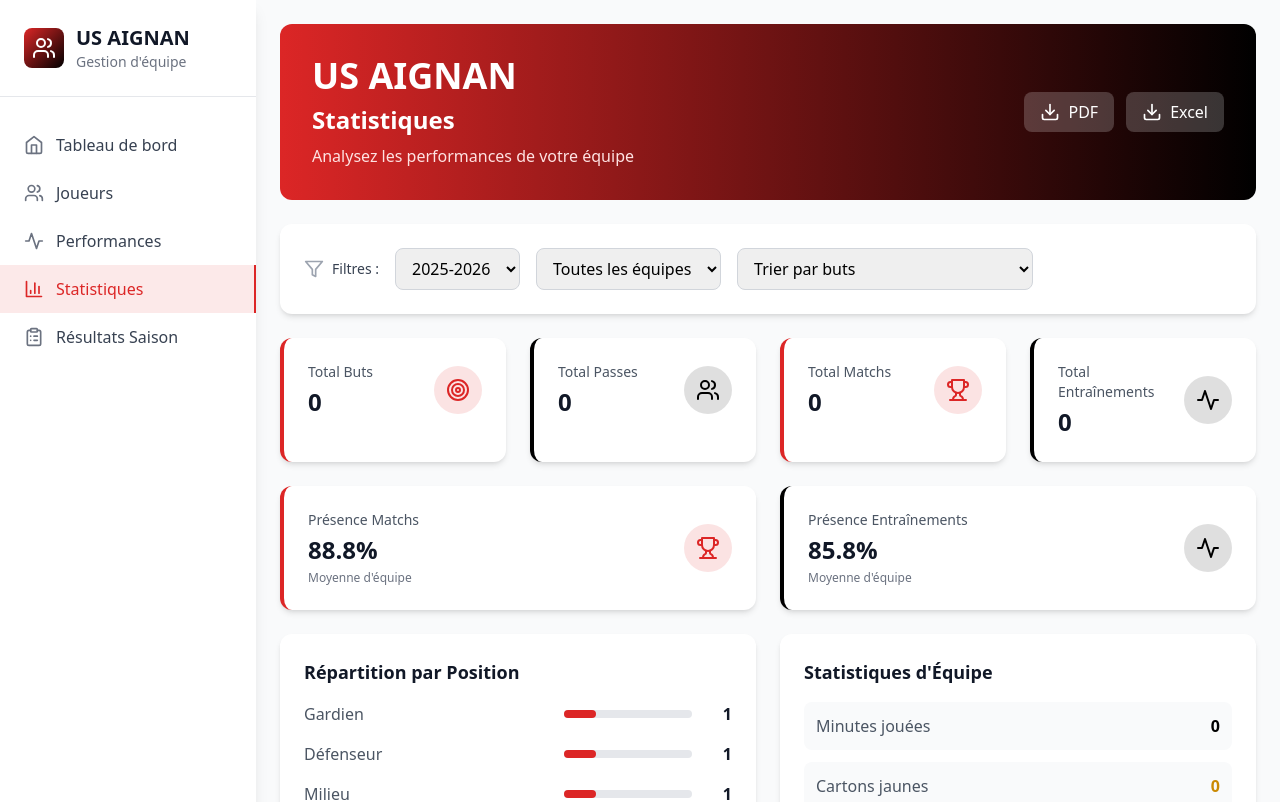
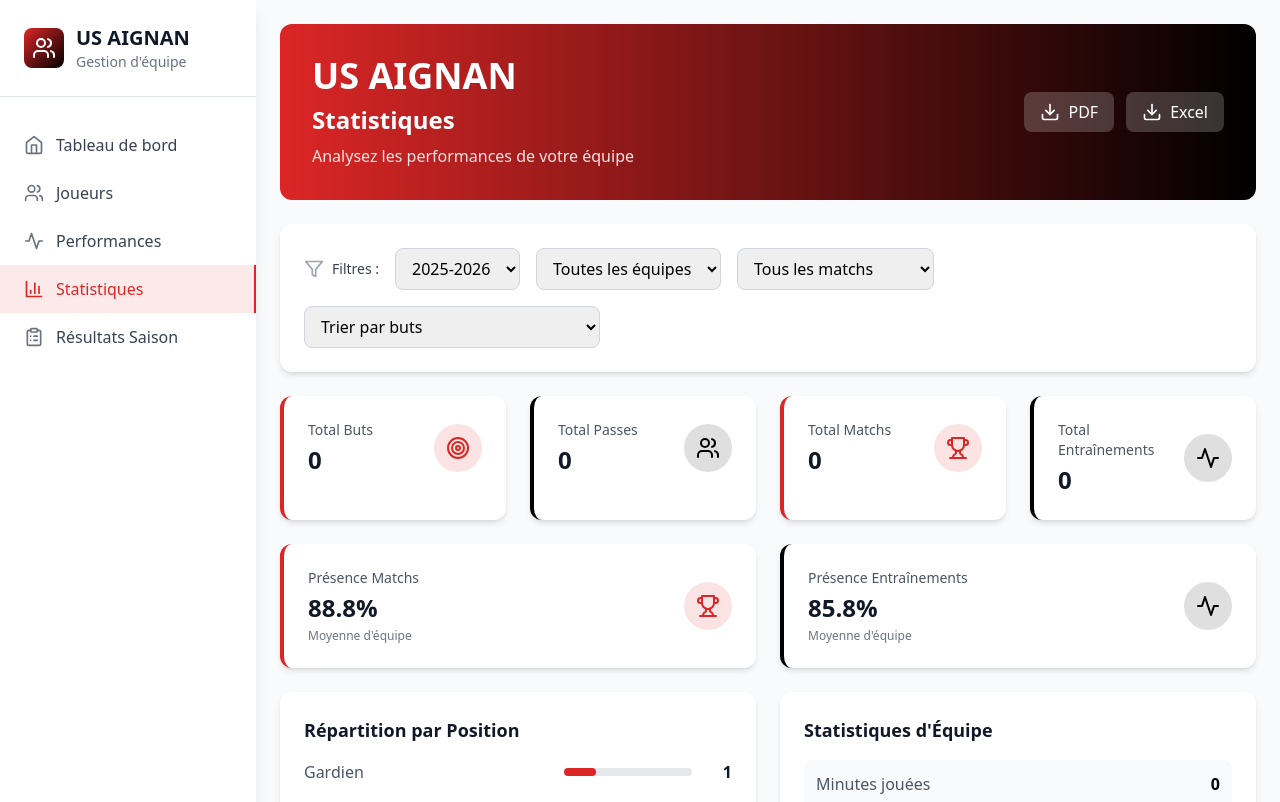
Before and after one commit to MrVince17/footmanager-aignan, a React (Vite) app: page /statistics in a window 1280 px wide. Shown: the top 802 px of the page. Built offline with nearby package versions, Linux system fonts and the light colour scheme.

Commit message:
feat: add match type filter to statistics page

```diff
--- a/src/components/Statistics.tsx
+++ b/src/components/Statistics.tsx
@@ -44,8 +44,16 @@ const getAvailableSeasons = (players: Player[]): string[] => {
   return Array.from(seasons).sort((a, b) => b.localeCompare(a));
 };
 
-const getPlayerStatsForSeason = (player: Player, season: string, allPlayersForContext: Player[]): PlayerSeasonStats => {
-  const seasonPerformances = (player.performances || []).filter(p => p.season === season);
+const getPlayerStatsForSeason = (
+  player: Player,
+  season: string,
+  allPlayersForContext: Player[],
+  matchTypeFilter: string
+): PlayerSeasonStats => {
+  const seasonPerformances = (player.performances || []).filter(p =>
+    p.season === season &&
+    (matchTypeFilter === 'all' || p.matchType === matchTypeFilter)
+  );
 
   let stats: Omit<PlayerSeasonStats, 'trainingAttendanceRateSeason' | 'matchAttendanceRateSeason'> = {
     totalMatches: 0, totalMinutes: 0, goals: 0, assists: 0, yellowCards: 0, redCards: 0, cleanSheets: 0, presentTrainings: 0, presentMatches: 0
@@ -98,6 +106,7 @@ interface StatisticsProps {
 
 export const Statistics: React.FC<StatisticsProps> = ({ players, selectedSeason, onSeasonChange, allPlayers }) => {
   const [filterTeam, setFilterTeam] = useState<'all' | 'Seniors 1' | 'Seniors 2'>('all');
+  const [filterMatchType, setFilterMatchType] = useState<'all' | 'CdF' | 'CO' | 'CR' | 'CG' | 'CS' | 'ChD' | 'R2' | 'D2' | 'Savoldelli'>('all');
   const [sortBy, setSortBy] = useState<string>('goals');
 
   const availableSeasons = useMemo(() => getAvailableSeasons(allPlayers), [allPlayers]);
@@ -105,9 +114,9 @@ export const Statistics: React.FC<StatisticsProps> = ({ players, selectedSeason,
   const playersWithSeasonStats = useMemo(() => {
     return players.map(p => ({
       ...p,
-      seasonStats: getPlayerStatsForSeason(p, selectedSeason, allPlayers),
+      seasonStats: getPlayerStatsForSeason(p, selectedSeason, allPlayers, filterMatchType),
     }));
-  }, [players, selectedSeason, allPlayers]);
+  }, [players, selectedSeason, allPlayers, filterMatchType]);
 
   const filteredPlayersByTeam = playersWithSeasonStats.filter(player =>
     filterTeam === 'all' || player.teams.includes(filterTeam)
@@ -278,6 +287,26 @@ export const Statistics: React.FC<StatisticsProps> = ({ players, selectedSeason,
               <option value="all">Toutes les équipes</option>
               <option value="Seniors 1">Seniors 1</option>
               <option value="Seniors 2">Seniors 2</option>
+            </select>
+          </div>
+
+          <div>
+            <label htmlFor="match-type-filter-stats" className="sr-only">Type de Match</label>
+            <select
+              id="match-type-filter-stats"
+              value={filterMatchType}
+              onChange={(e) => setFilterMatchType(e.target.value as any)}
+              className="px-3 py-2 border border-gray-300 rounded-lg focus:ring-2 focus:ring-red-500 focus:border-transparent"
+            >
+              <option value="all">Tous les matchs</option>
+              <option value="ChD">Championnat D2</option>
+              <option value="R2">Championnat R2</option>
+              <option value="CdF">Coupe de France</option>
+              <option value="CO">Coupe d'Occitanie</option>
+              <option value="CR">Coupe du Gers</option>
+              <option value="CG">Challenge District</option>
+              <option value="CS">Coupe des Réserves</option>
+              <option value="Savoldelli">Coupe Savoldelli</option>
             </select>
           </div>
 
```
